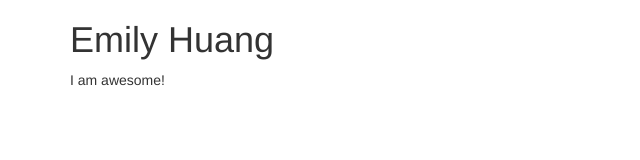
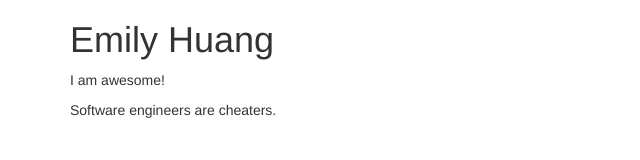
Before and after one commit to emily-huang/emily-huang.github.io, a plain HTML site: page index.html in a window 1280 px wide. Shown: the whole page, without its empty margins (0-640 px from the left). Drawn offline with nearby package versions, Linux system fonts and the light colour scheme.

Commit message:
Software engineers are cheaters.

```diff
--- a/index.html
+++ b/index.html
@@ -9,6 +9,9 @@
 
   <h1>Emily Huang</h1>
   <p>I am awesome!</p>
+  <p>
+    Software engineers are cheaters.
+  </p>
 
   </body>
 </html>
```
